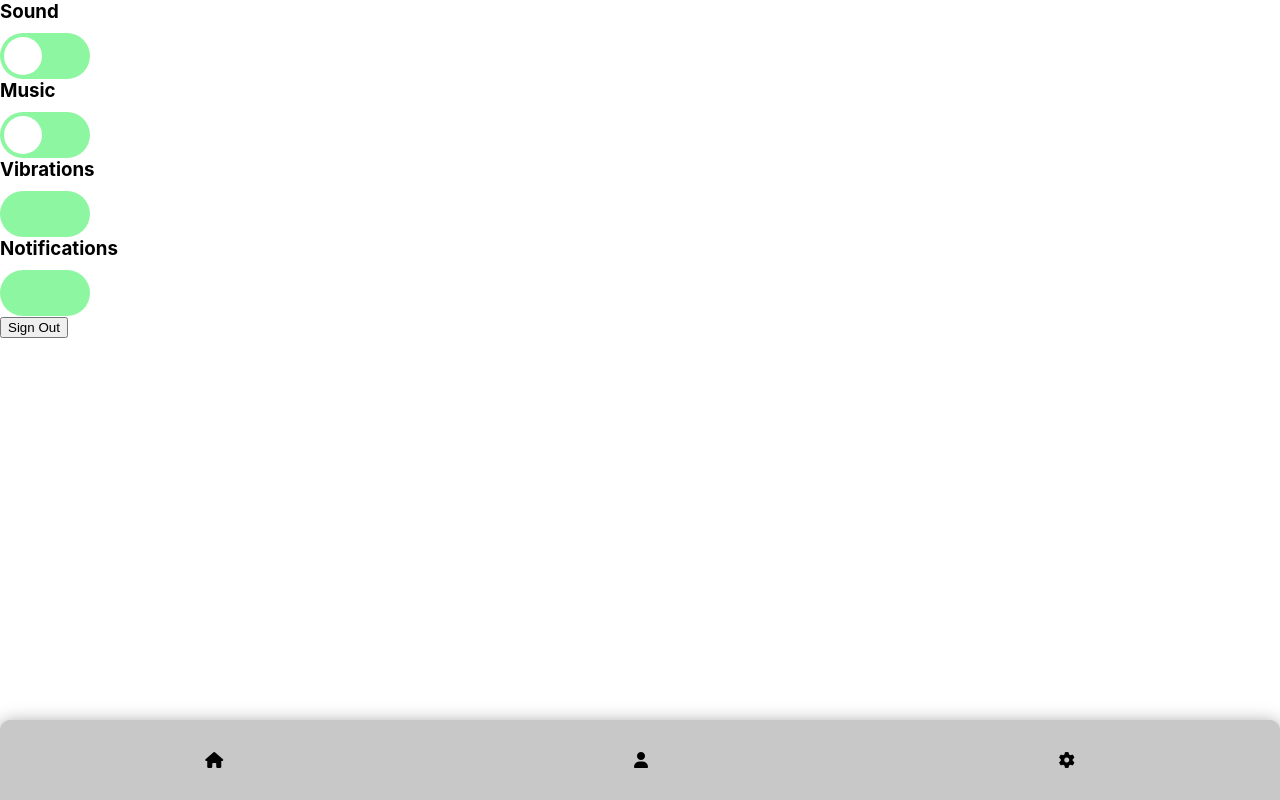
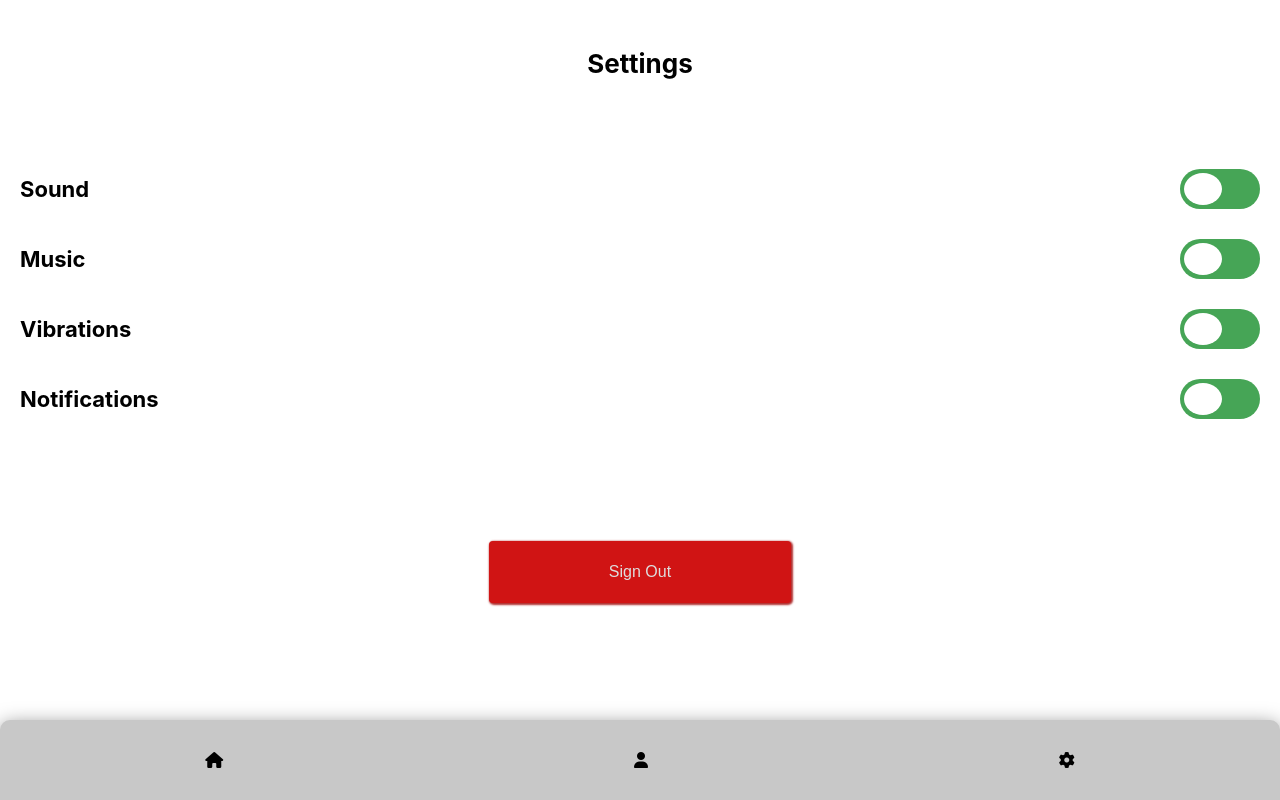
Before and after one commit to Cazier92/Money-Mania-Frontend, a React (Create React App) app: page /settings in a window 1280 px wide. Built offline with nearby package versions, Linux system fonts and the light colour scheme; no server answers.

Commit message:
settings and settings css

```diff
--- a/src/pages/SettingsPage/Settings.css
+++ b/src/pages/SettingsPage/Settings.css
@@ -1,3 +1,57 @@
+/* body{
+  background-color: rgb(152, 219, 253);
+} */
+
+.settingsContainer{
+  padding-top: 6vh;
+}
+
+.flexSettings{
+
+  display: flex;
+  justify-content:space-between;
+  margin: 20px;
+  line-height: 40px;
+}
+
+.signOutContainer{
+display: flex;
+justify-content: center;
+margin-top: 14vh;
+
+}
+
+.signOut{
+  background-color: rgb(208, 20, 20);
+  box-shadow: 1px 1px 2px 1px rgba(158, 1, 1, 0.818);
+  color: rgb(222, 222, 222);
+  padding: 22px 120px;
+  border-radius: 4px;
+  border: none;
+  font-size: 16px;
+  transition: 0.3s ease all;
+
+}
+.signOut:hover{
+  background-color: rgb(229, 103, 103);
+  color: white;
+}
+
+.settingsTitle{
+  display: flex;
+  justify-content: center;
+  margin-bottom: 10vh;
+}
+
+.settingsTextTitle{
+  font-size: 26px;
+}
+
+.settingsText{
+  font-size: 22px;
+}
+
+
 .switch-toggle {
   display: flex;
   height: 100%;
@@ -13,8 +67,8 @@
 
 .button-check {
   position: relative;
-  width: 90px;
-  height: 46px;
+  width: 80px;
+  height: 40px;
   overflow: hidden;
   border-radius: 50px;
   -webkit-border-radius: 50px;
@@ -39,16 +93,16 @@
 
 .layer {
   width: 100%;
-  background-color: #8cf7a0;
+  background-color: #46a556;
   transition: 0.3s ease all;
   z-index: 1;
 }
-#button-check .switch-btn:before, #button-check .switch-btn:after, #button-check1 .switch-btn:before, #button-check1 .switch-btn:after {
+#button-check .switch-btn:before, #button-check .switch-btn:after, #button-check1 .switch-btn:before, #button-check1 .switch-btn:after, #button-check2 .switch-btn:before, #button-check2 .switch-btn:after, #button-check3 .switch-btn:before, #button-check3 .switch-btn:after {
   position: absolute;
   top: 4px;
   left: 4px;
   width: 30px;
-  height: 20px;
+  height: 14px;
   color: #fff;
   font-size: 10px;
   font-weight: bold;
@@ -63,28 +117,28 @@
   justify-content: center;
 }
 
-#button-check .switch-btn:before, #button-check1 .switch-btn:before  {
+#button-check .switch-btn:before, #button-check1 .switch-btn:before, #button-check2 .switch-btn:before, #button-check3 .switch-btn:before  {
   content: '';
 }
 
-#button-check .switch-btn:after, #button-check1 .switch-btn:after {
+#button-check .switch-btn:after, #button-check1 .switch-btn:after, #button-check2 .switch-btn:after, #button-check3 .switch-btn:after {
   content: '';
 }
 
-#button-check .switch-btn:after, #button-check1 .switch-btn:after {
+#button-check .switch-btn:after, #button-check1 .switch-btn:after, #button-check2 .switch-btn:after, #button-check3 .switch-btn:after {
   right: -50px;
   left: auto;
   background-color: #ffffff;
 }
 
-#button-check .checkbox:checked + .switch-btn:before, #button-check1 .checkbox:checked + .switch-btn:before {
+#button-check .checkbox:checked + .switch-btn:before, #button-check1 .checkbox:checked + .switch-btn:before, #button-check2 .checkbox:checked + .switch-btn:before, #button-check3 .checkbox:checked + .switch-btn:before {
   left: -50px;
 }
 
-#button-check .checkbox:checked + .switch-btn:after, #button-check1 .checkbox:checked + .switch-btn:after {
+#button-check .checkbox:checked + .switch-btn:after, #button-check1 .checkbox:checked + .switch-btn:after, #button-check2 .checkbox:checked + .switch-btn:after, #button-check3 .checkbox:checked + .switch-btn:after {
   right: 4px;
 }
 
-#button-check .checkbox:checked ~ .layer, #button-check1 .checkbox:checked ~ .layer {
+#button-check .checkbox:checked ~ .layer, #button-check1 .checkbox:checked ~ .layer, #button-check2 .checkbox:checked ~ .layer, #button-check3 .checkbox:checked ~ .layer {
   background-color: #fdd1d1;
 }
--- a/src/pages/SettingsPage/Settings.jsx
+++ b/src/pages/SettingsPage/Settings.jsx
@@ -1,11 +1,19 @@
 import './Settings.css'
+import { Link } from "react-router-dom";
 const Settings = () => {
 
-
+  const clearLocalStorage = ({signOut}) =>{
+    localStorage.clear();
+    signOut();
+  }
 
   return (
-  <>
-  <h3>Sound</h3>
+  <div className="settingsContainer">
+    <div className="settingsTitle">
+    <h3 className="settingsTextTitle" >Settings</h3>
+    </div>
+  <div className="flexSettings">
+    <h3 className="settingsText">Sound</h3>
     <div class="switch-toggle">
       <div class="button-check" id="button-check">
         <input type="checkbox" class="checkbox"></input>
@@ -13,7 +21,9 @@ const Settings = () => {
         <span class="layer"></span>
       </div>
     </div>
-  <h3>Music</h3>
+  </div>
+  <div className="flexSettings">
+    <h3 className="settingsText">Music</h3>
     <div class="switch-toggle">
       <div class="button-check" id="button-check1">
         <input type="checkbox" class="checkbox"></input>
@@ -21,7 +31,9 @@ const Settings = () => {
         <span class="layer"></span>
       </div>
     </div>
-  <h3>Vibrations</h3>
+  </div>
+  <div className="flexSettings">
+    <h3 className="settingsText">Vibrations</h3>
     <div class="switch-toggle">
       <div class="button-check" id="button-check2">
         <input type="checkbox" class="checkbox"></input>
@@ -29,7 +41,9 @@ const Settings = () => {
         <span class="layer"></span>
       </div>
     </div>
-  <h3>Notifications</h3>
+  </div>
+  <div className="flexSettings">
+    <h3 className="settingsText" >Notifications</h3>
     <div class="switch-toggle">
       <div class="button-check" id="button-check3">
         <input type="checkbox" class="checkbox"></input>
@@ -37,11 +51,15 @@ const Settings = () => {
         <span class="layer"></span>
       </div>
     </div>
-  <div>
-    <button className="signOut"> Sign Out </button>
   </div>
 
-  </> );
+  <div className="signOutContainer">
+    <Link to={'/'}>
+    <button className="signOut" onClick={clearLocalStorage}> Sign Out </button>
+    </Link>
+  </div>
+
+  </div> );
 }
 
 export default Settings;
```
Lines whose indentation alone changed are shown as unchanged.
